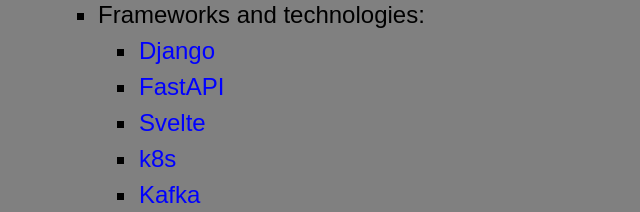
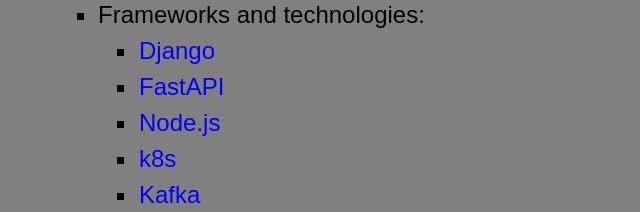
Before and after one commit to gorynych00/my-static-website, a website built with webpack: page dist/index.html in a window 1280 px wide. Shown: the part 1313-1525 px from the top of the page, 0-640 px from the left. Built offline with nearby package versions, Linux system fonts and the light colour scheme.

Commit message:
update index.html

```diff
--- a/dist/index.html
+++ b/dist/index.html
@@ -83,7 +83,7 @@
                 <a href="https://fastapi.tiangolo.com/">FastAPI</a>
               </li>
               <li>
-                <a href="https://svelte.dev/">Svelte</a>
+                <a href="https://nodejs.org/en">Node.js</a>
               </li>
               <li>
                 <a href="https://kubernetes.io/">k8s</a>
```
